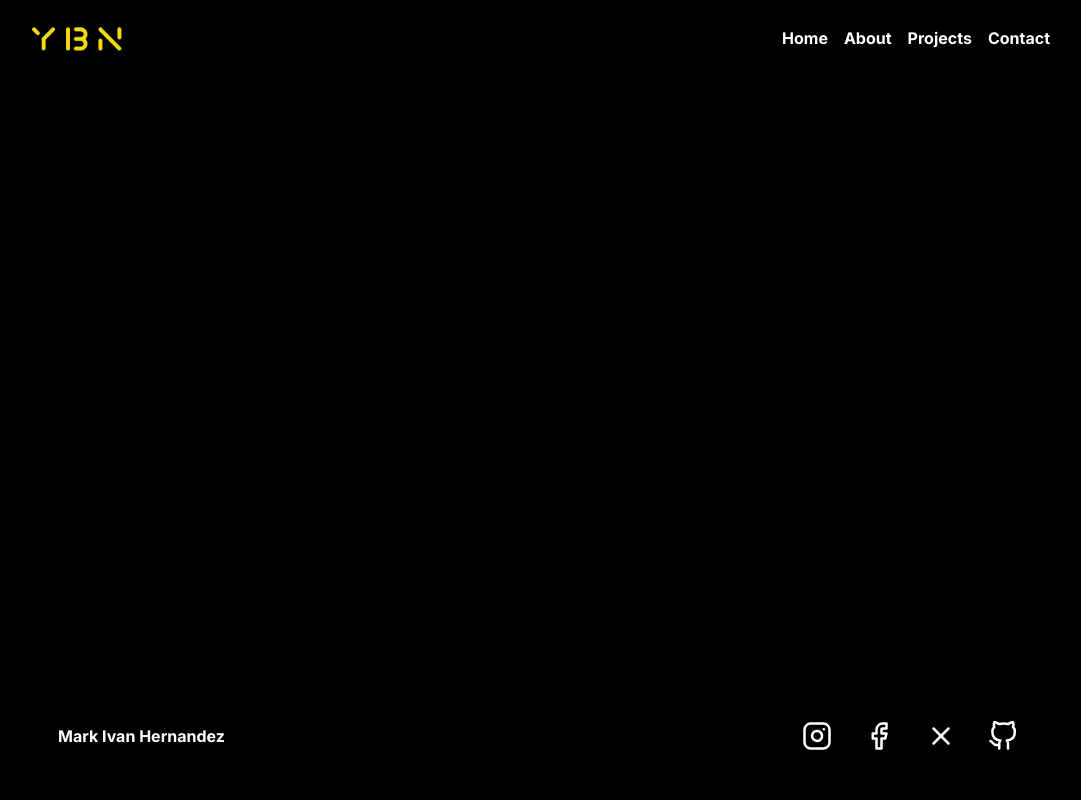
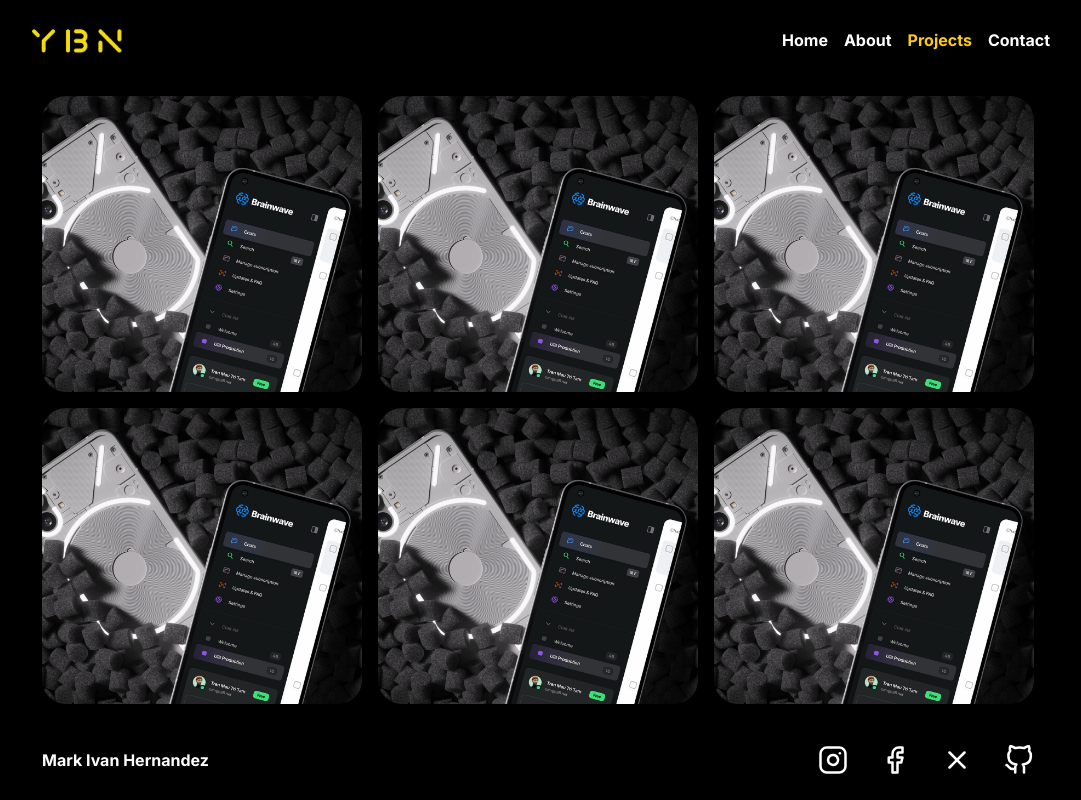
Before and after one commit to Ayban-17/Portfolio, a Next.js app: page /projects in a window 1280 px wide. Shown: the whole page, without its empty margins (102-1183 px from the left). Built offline with nearby package versions, Linux system fonts and the light colour scheme.

Commit message:
Pproject Layout Done

```diff
--- a/src/app/globals.css
+++ b/src/app/globals.css
@@ -43,3 +43,27 @@ body {
     transform: translateY(15px);
   }
 }
+
+.label-hidden {
+  left: -300px;
+  transition: all ease-in-out 0.5s;
+}
+
+.image-container:hover .label-hidden {
+  left: 0;
+  transition: all ease-in-out 0.5s;
+}
+
+.active {
+  position: relative;
+}
+
+.active::after {
+  content: "";
+  width: 5px;
+  height: 20px;
+  bottom: 0;
+  right: -15px;
+  background-color: black;
+  position: absolute;
+}
--- a/src/app/projects/page.tsx
+++ b/src/app/projects/page.tsx
@@ -1,7 +1,79 @@
+"use client";
+import Image from "next/image";
+import img from "/public/projects/apps.jpg";
 import React from "react";
 
 const ProjectsPage = () => {
-  return <main className="flex-[80%]">Projects</main>;
+  return (
+    <main className="flex-[80%] text-white grid grid-cols-1 p-4 gap-4 sm:grid-cols-2 lg:grid-cols-3">
+      <div className="h-56 sm:h-[100%] relative rounded-3xl overflow-hidden image-container">
+        <Image
+          src={img}
+          alt="Project"
+          fill={true}
+          className="absolute object-cover hover:scale-110 animation  ease-in-out duration-700"
+        />
+        <h1 className="z-10 w-60 absolute bottom-10 label-hidden bg-yellow-500 text-black font-semibold  p-4 rounded-e-3xl ">
+          Expense Monitoring App
+        </h1>
+      </div>
+      <div className="h-56 sm:h-[100%] relative rounded-3xl overflow-hidden image-container ">
+        <Image
+          src={img}
+          alt="Project"
+          fill={true}
+          className="absolute object-cover hover:scale-110 animation  ease-in-out duration-700"
+        />
+        <h1 className="z-10 w-60 absolute bottom-10 label-hidden bg-yellow-500 text-black font-semibold  p-4 rounded-e-3xl ">
+          Expense Monitoring App
+        </h1>
+      </div>
+      <div className="h-56 sm:h-[100%] relative rounded-3xl overflow-hidden image-container ">
+        <Image
+          src={img}
+          alt="Project"
+          fill={true}
+          className="absolute object-cover hover:scale-110 animation  ease-in-out duration-700"
+        />
+        <h1 className="z-10 w-60 absolute bottom-10 label-hidden bg-yellow-500 text-black font-semibold  p-4 rounded-e-3xl ">
+          Expense Monitoring App
+        </h1>
+      </div>
+      <div className="h-56 sm:h-[100%] relative rounded-3xl overflow-hidden image-container ">
+        <Image
+          src={img}
+          alt="Project"
+          fill={true}
+          className="absolute object-cover hover:scale-110 animation  ease-in-out duration-700"
+        />
+        <h1 className="z-10 w-60 absolute bottom-10 label-hidden bg-yellow-500 text-black font-semibold  p-4 rounded-e-3xl ">
+          Expense Monitoring App
+        </h1>
+      </div>
+      <div className="h-56 sm:h-[100%] relative rounded-3xl overflow-hidden image-container ">
+        <Image
+          src={img}
+          alt="Project"
+          fill={true}
+          className="absolute object-cover hover:scale-110 animation  ease-in-out duration-700"
+        />
+        <h1 className="z-10 w-60 absolute bottom-10 label-hidden bg-yellow-500 text-black font-semibold  p-4 rounded-e-3xl ">
+          Expense Monitoring App
+        </h1>
+      </div>
+      <div className="h-56 sm:h-[100%] relative rounded-3xl overflow-hidden image-container ">
+        <Image
+          src={img}
+          alt="Project"
+          fill={true}
+          className="absolute object-cover hover:scale-110 animation  ease-in-out duration-700"
+        />
+        <h1 className="z-10 w-60 absolute bottom-10 label-hidden bg-yellow-500 text-black font-semibold  p-4 rounded-e-3xl ">
+          Expense Monitoring App
+        </h1>
+      </div>
+    </main>
+  );
 };
 
 export default ProjectsPage;
--- a/src/components/footer/Footer.tsx
+++ b/src/components/footer/Footer.tsx
@@ -3,7 +3,7 @@ import RenderSocials from "./RenderSocials";
 
 const Footer = () => {
   return (
-    <footer className="flex flex-col items-center gap-8 mt-10 md:mt-0 md:flex-row md:justify-between md:items-center h-16  md:flex-[10%] md:px-8 md:py-16">
+    <footer className="flex flex-col items-center gap-8 mt-10 md:mt-0 md:flex-row md:justify-between md:items-center h-16  md:flex-[10%] md:px-8 md:py-16 lg:p-4">
       <RenderName name="Mark Ivan Hernandez" />
       <RenderSocials />
     </footer>
--- a/src/components/header/RenderNavigations.tsx
+++ b/src/components/header/RenderNavigations.tsx
@@ -3,6 +3,7 @@ import Image from "next/image";
 import Link from "next/link";
 import menu from "../../../public/menu.svg";
 import { useState } from "react";
+import { usePathname } from "next/navigation";
 
 const navigations = [
   {
@@ -23,16 +24,22 @@ const navigations = [
   },
 ];
 
-const RenderNavigations = () => {
+const RenderNavigations: React.FC = () => {
   const [open, setOpen] = useState<boolean>(false);
-
+  const currentPath = usePathname();
   return (
     <nav>
       {/* Web */}
       <ul className="hidden sm:flex sm:gap-4">
         {navigations.map(({ path, name }, index) => (
           <Link href={path} key={index}>
-            <li className="font-bold text-white hover:text-gray-300">{name}</li>
+            <li
+              className={`font-bold text-white hover:text-yellow-200 ${
+                path === currentPath ? "text-yellow-400" : ""
+              }`}
+            >
+              {name}
+            </li>
           </Link>
         ))}
       </ul>
@@ -51,8 +58,17 @@ const RenderNavigations = () => {
       {open && (
         <ul className="p-4 absolute right-4 flex flex-col gap-4 bg-yellow-500 z-10">
           {navigations.map(({ path, name }, index) => (
-            <Link href={path} key={index} onClick={() => setOpen(!open)}>
-              <li className="font-bold text-white hover:text-gray-300">
+            <Link
+              href={path}
+              key={index}
+              onClick={() => setOpen(!open)}
+              className="link"
+            >
+              <li
+                className={`font-bold text-white ${
+                  currentPath === path ? "active" : ""
+                }`}
+              >
                 {name}
               </li>
             </Link>
```
Also changed, not shown: public/projects/apps.jpg (added).
